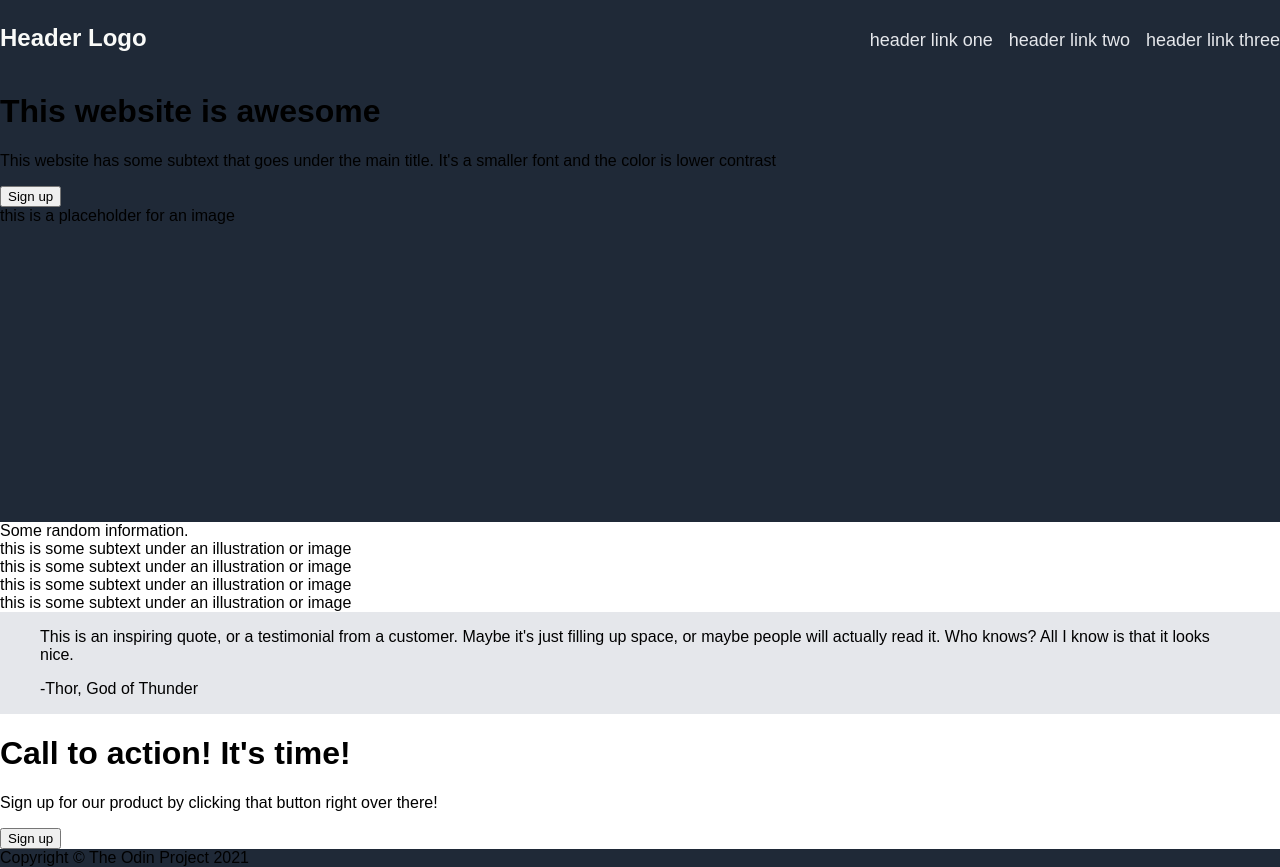
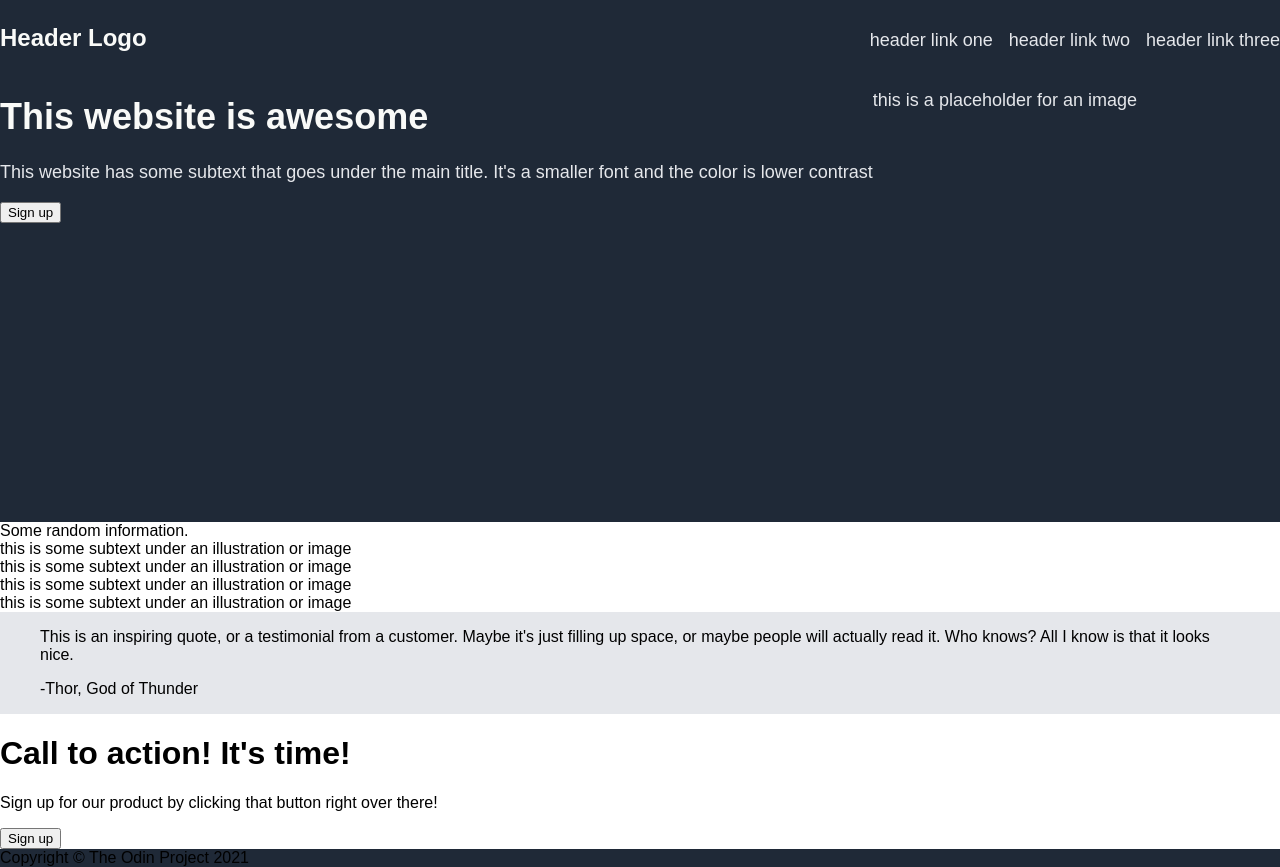
Before and after one commit to S-Terrazas/projects, a plain HTML site: page landing-page/index.html in a window 1280 px wide. Drawn offline with Linux system fonts and the light colour scheme.

Commit message:
Fix header spacing, modify hero section layout

```diff
--- a/landing-page/index.html
+++ b/landing-page/index.html
@@ -29,7 +29,7 @@
             <p class="hero-secondary">This website has some subtext that goes under the main title. It's a smaller font and the color is lower contrast</p>
             <button>Sign up</button>
         </div>
-        <div class="box">this is a placeholder for an image</div>
+        <div class="box"><p>this is a placeholder for an image</p></div>
     </div>
 
     <div class="information">
--- a/landing-page/style.css
+++ b/landing-page/style.css
@@ -11,7 +11,6 @@ body {
 .header {
     display: flex;
     background-color: #1F2937;
-    justify-content: space-between;
     color: #F9FAF8;
     font-size: 24px;
     height: 72px;
@@ -19,6 +18,7 @@ body {
 
 .logo {
     font-weight: bolder;
+    flex-grow: 2;
 }
 
 ul {
@@ -38,6 +38,14 @@ a {
 .hero {
     background-color: #1F2937;
     height: 450px;
+    font-size: 18px;
+    color: #E5E7EB;
+    display: flex;
+}
+
+.hero-main {
+    font-weight: bolder;
+    color: #F9FAF8;
 }
 
 .quote-section {
```
